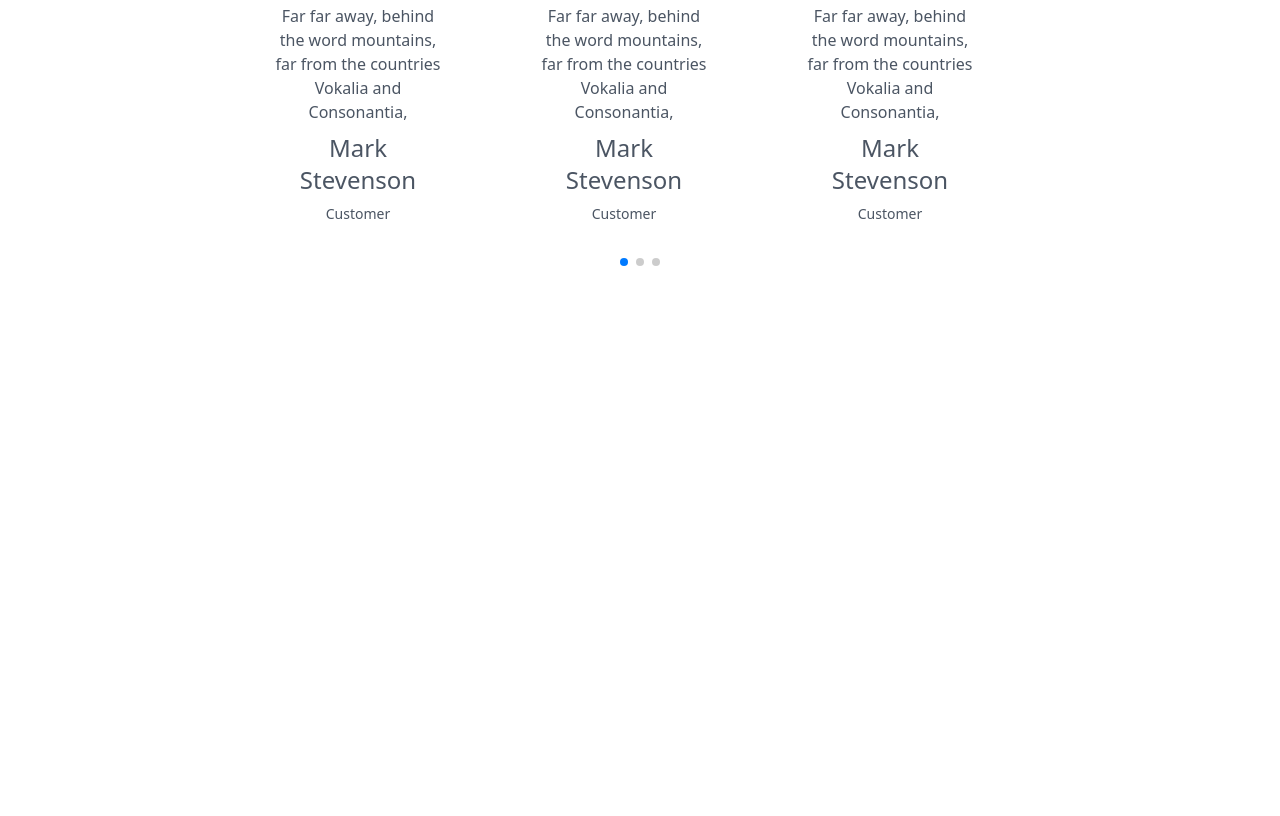
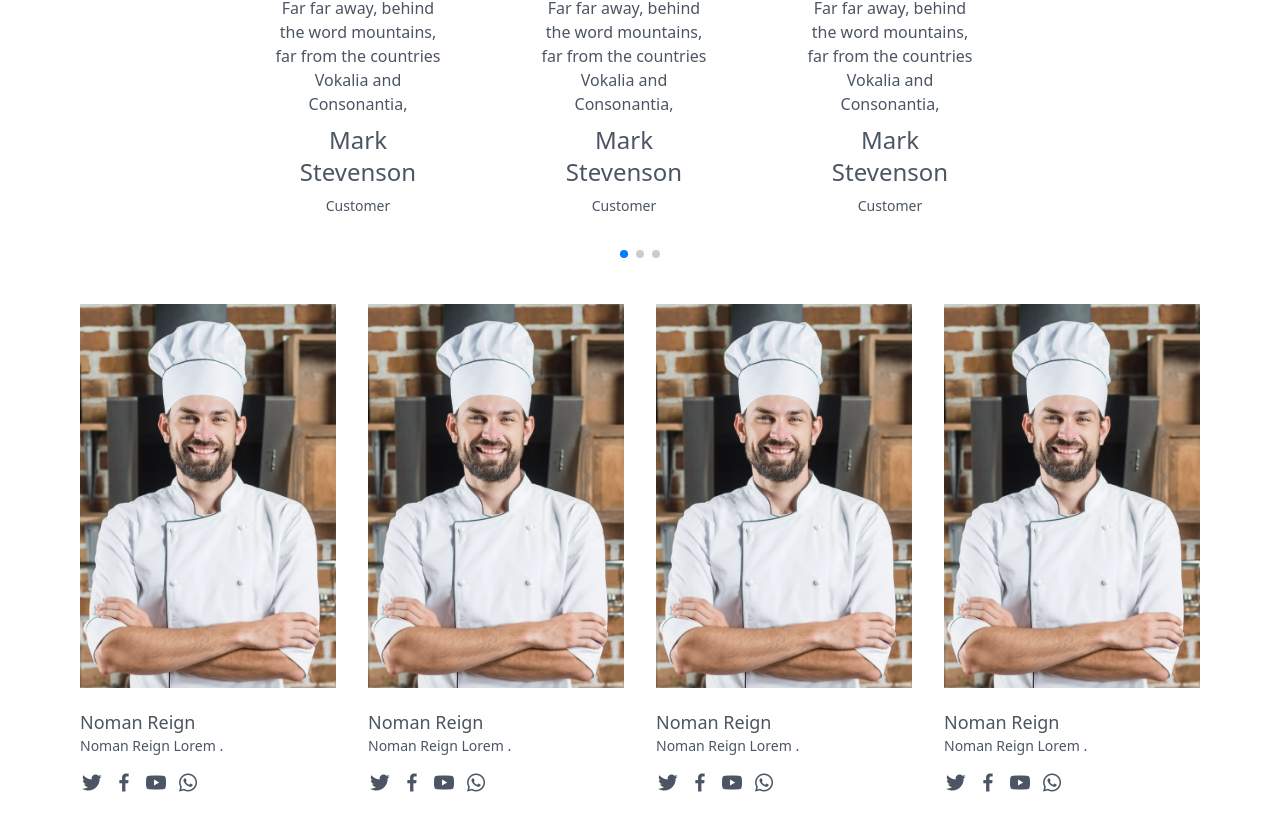
Before and after one commit to rakibul-islam-raju/Restaurant-Management, a Next.js app in the folder client-app/: page / in a window 1280 px wide. Shown: the part 1855-2671 px from the top of the page. Before the commit the page ends 2151 px from the top, so only its background shows below. Built offline with nearby package versions, Linux system fonts and the light colour scheme.

Commit message:
Staff section added  section added

```diff
--- /dev/null
+++ b/client-app/components/Chef/ChefCard/index.jsx
@@ -0,0 +1,32 @@
+import React from 'react';
+
+function ChefCard() {
+  return (
+    <div className='w-full  p-4 '>
+      <div
+        className=' bg-top  bg-cover bg-no-repeat   h-72 md:h-96  '
+        style={{ backgroundImage: `url(${'/chef-4.jpg.webp'})` }}
+      ></div>
+      <div className='text-left text-lg pt-5 pb-3 '>
+        <p className='text-lg'>Noman Reign</p>
+        <p className='text-sm'>Noman Reign Lorem .</p>
+      </div>
+      <div className='text-2xl space-x-2  '>
+        <a href=''>
+          <i class='bx bxl-twitter  '></i>
+        </a>
+        <a href=''>
+          <i class='bx bxl-facebook  '></i>
+        </a>
+        <a href=''>
+          <i class='bx bxl-youtube  '></i>
+        </a>
+        <a href=''>
+          <i class='bx bxl-whatsapp  '></i>
+        </a>
+      </div>
+    </div>
+  );
+}
+
+export default ChefCard;
--- /dev/null
+++ b/client-app/components/Chef/index.js
@@ -0,0 +1,19 @@
+import Image from 'next/image';
+import React from 'react';
+import ChefCard from './ChefCard';
+
+function Chef() {
+	return (
+		<section className='md:max-w-6xl mx-auto '>
+			<div className='flex flex-col md:flex-row items-center   '>
+
+				<ChefCard />
+				<ChefCard />
+				<ChefCard />
+				<ChefCard />
+			</div>
+		</section>
+	);
+}
+
+export default Chef;
--- a/client-app/components/Review/Reviewer/index.js
+++ b/client-app/components/Review/Reviewer/index.js
@@ -15,7 +15,7 @@ import Image from 'next/image';
 export default function Reviewer() {
 	return (
 
-		<div class='  pb-14    max-w-sm  p-8     rounded-2xl space-y-4  '>
+		<div class='  pb-14    max-w-sm  p-8    space-y-2 rounded-2xl   '>
 			<Image
 				src={'/person_3.jpg.webp'}
 				height={99}
--- a/client-app/src/pages/index.js
+++ b/client-app/src/pages/index.js
@@ -1,5 +1,6 @@
 
 import About from "components/About";
+import Chef from "components/Chef";
 import Feature from "components/Feature";
 import FeaturedMenus from "components/Feature/FeatureMenus";
 import Header from "components/Header";
@@ -29,6 +30,7 @@ export default function Home() {
 				<About />
 				<Statistics />
 				<Review />
+				<Chef />
 
 
 
```
Also changed, not shown: client-app/public/chef-4.jpg.webp (added).
